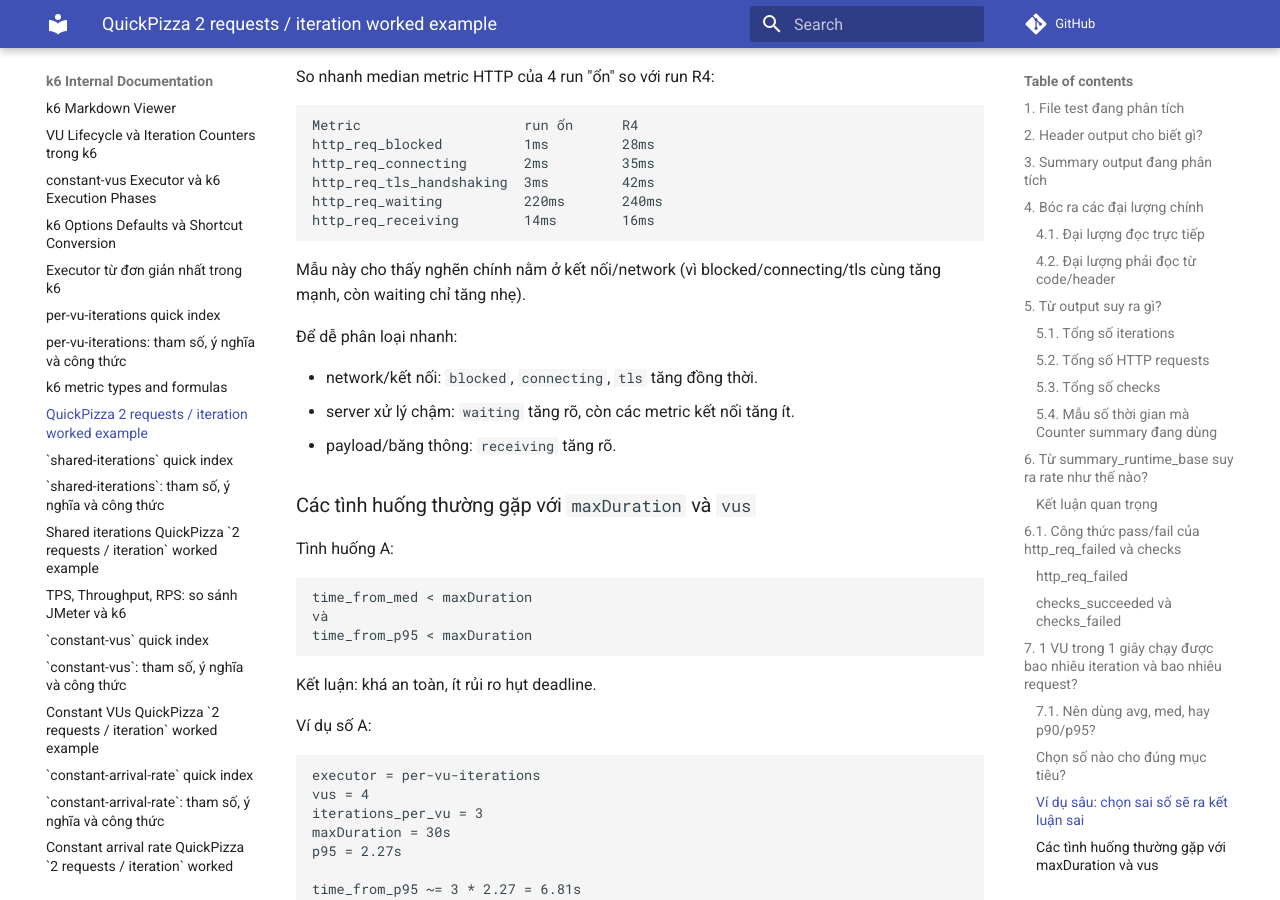
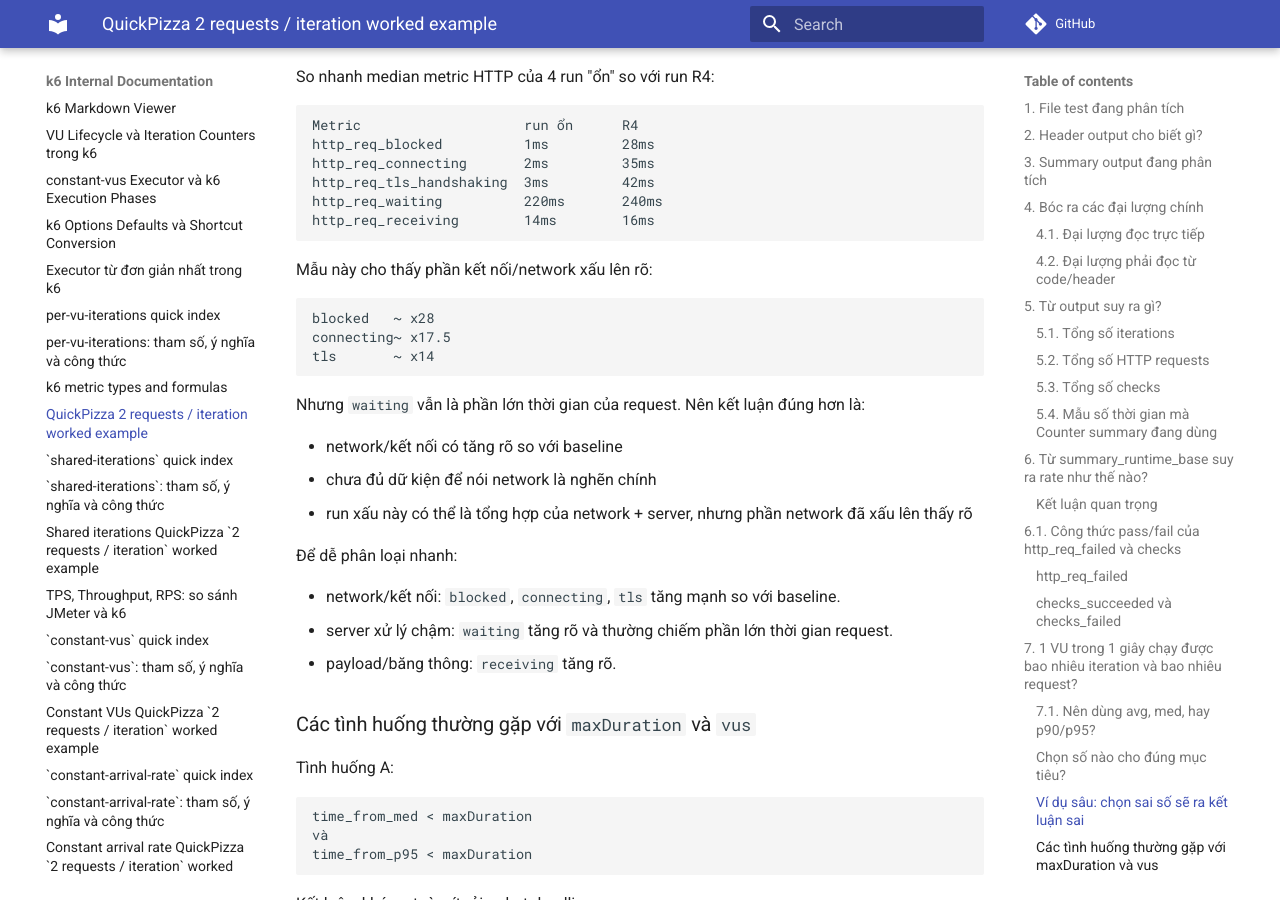
Before and after one commit to meomew-auto/markdown, an MkDocs documentation site: the page built from docs/20260515_quickpizza_two_requests_worked_example.md, in a window 1280 px wide and 900 px high, scrolled down 17769 px. Built offline with MkDocs 1.6.1 and Material for MkDocs 9.7.7, drawn with Linux system fonts in a browser that asks for light colours; comment, search, counter and statistics services are not loaded.

Commit message:
Update docs

````diff
--- a/docs/20260515_quickpizza_two_requests_worked_example.md
+++ b/docs/20260515_quickpizza_two_requests_worked_example.md
@@ -884,13 +884,25 @@ http_req_waiting          220ms       240ms
 http_req_receiving        14ms        16ms
 ```
 
-Mẫu này cho thấy nghẽn chính nằm ở kết nối/network (vì blocked/connecting/tls cùng tăng mạnh, còn waiting
-chỉ tăng nhẹ).
+Mẫu này cho thấy phần kết nối/network xấu lên rõ:
+
+```text
+blocked   ~ x28
+connecting~ x17.5
+tls       ~ x14
+```
+
+Nhưng `waiting` vẫn là phần lớn thời gian của request.
+Nên kết luận đúng hơn là:
+
+- network/kết nối có tăng rõ so với baseline
+- chưa đủ dữ kiện để nói network là nghẽn chính
+- run xấu này có thể là tổng hợp của network + server, nhưng phần network đã xấu lên thấy rõ
 
 Để dễ phân loại nhanh:
 
-- network/kết nối: `blocked`, `connecting`, `tls` tăng đồng thời.
-- server xử lý chậm: `waiting` tăng rõ, còn các metric kết nối tăng ít.
+- network/kết nối: `blocked`, `connecting`, `tls` tăng mạnh so với baseline.
+- server xử lý chậm: `waiting` tăng rõ và thường chiếm phần lớn thời gian request.
 - payload/băng thông: `receiving` tăng rõ.
 
 ### Các tình huống thường gặp với `maxDuration` và `vus`
````
